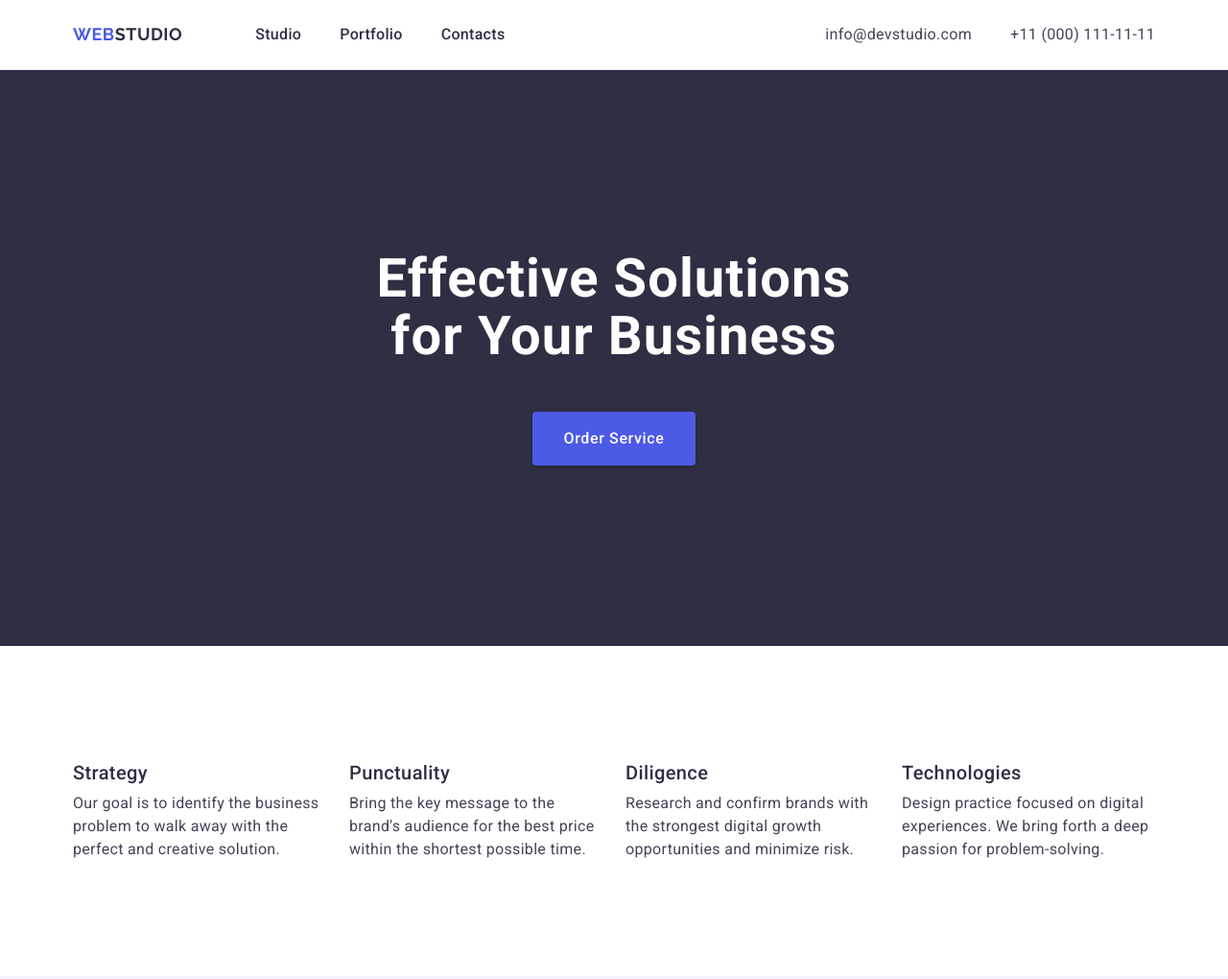
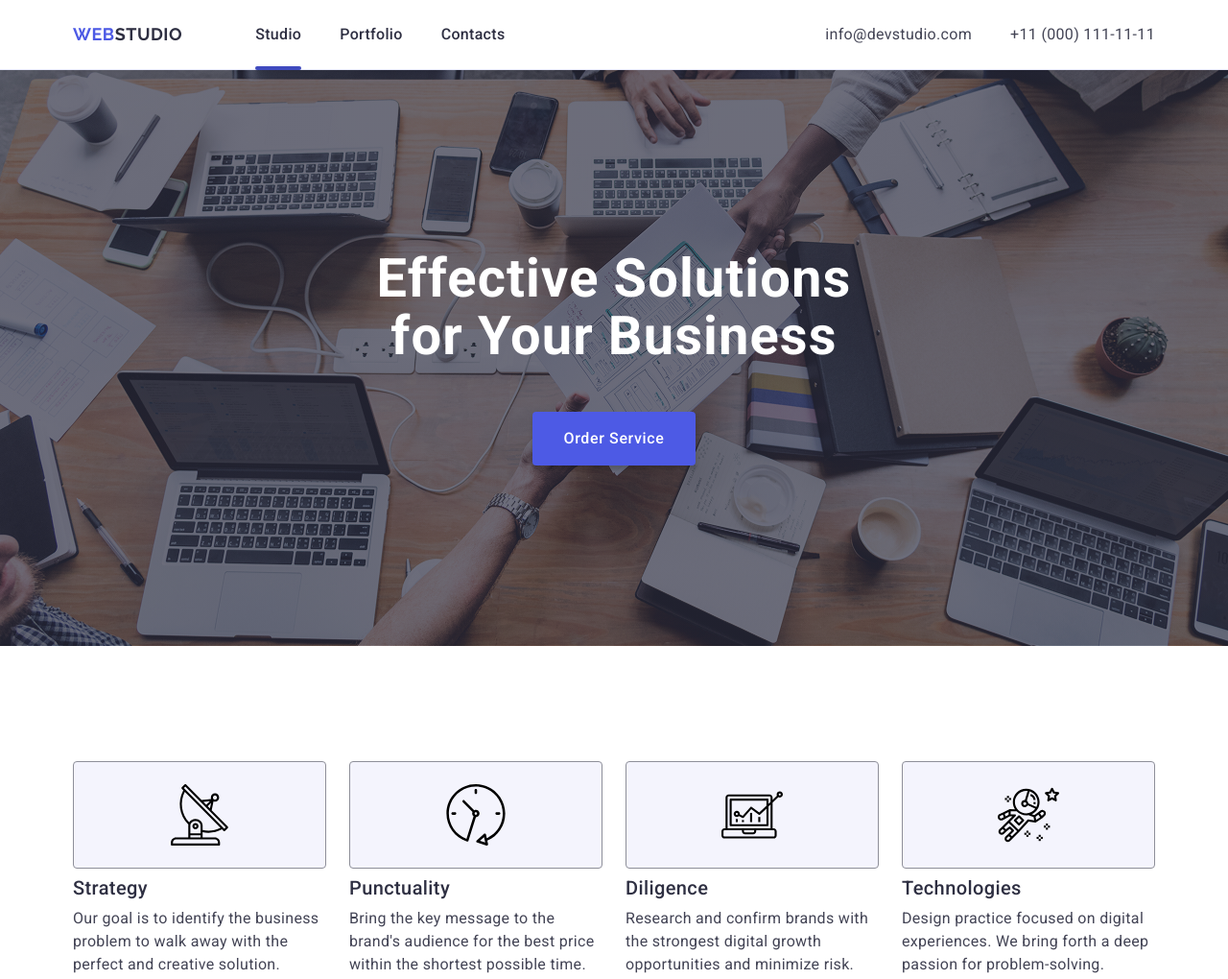
Before and after one commit to kateryna-bielianska/goit-markup-hw-04, a plain HTML site: page index.html in a window 1280 px wide. Shown: the top 1020 px of the page at 96% size. Drawn offline with nearby package versions, Linux system fonts and the light colour scheme.

Commit message:
Add icon and backgtound-color

```diff
--- a/css/styles.css
+++ b/css/styles.css
@@ -82,6 +82,17 @@ font-size: 16px;
 line-height: 1.5;
 letter-spacing: 0.02em;
 color: #2e2f42;
+position: relative;
+}
+.nav-link.current::after {
+    position: absolute;
+    border-radius: 2px;
+width: 100%;
+height: 4px;
+bottom: -1px;
+left: 0;
+background-color: #404bbf;
+content: "";
 }
 
 .contacts {
@@ -117,7 +128,16 @@ color: #434455;
 .hero-section {
 background-color:  #2e2f42;
 padding: 188px 0;
+background-image: linear-gradient(
+      rgba(46, 47, 66, 0.7),
+      rgba(46, 47, 66, 0.7)
+    ), url(../images/people-office\ 1.jpg);
+background-repeat: no-repeat;
+background-position: center;
+background-size: cover;
+
 }
+
 
 .hero-title {
 font-weight: 700;
@@ -167,6 +187,22 @@ display: block;
   clip-path: inset(100%);
   clip: rect(0 0 0 0);
   overflow: hidden;
+}
+
+.features-item-icon {
+    display: flex;
+    border: 1px solid #8e8f99;
+border-radius: 4px;
+width: 264px;
+height: 112px;
+background-color: #f4f4fd;
+justify-content: center;
+align-items: center;
+margin-bottom: 8px;
+}
+
+.features-svg {
+
 }
 
 .features-list {
--- a/index.html
+++ b/index.html
@@ -25,7 +25,7 @@
       <nav class="header-nav">
         <a class="logo header-logo" href="./index.html">Web<span class="logo-part">Studio</span></a>
         <ul class="nav-list">
-          <li class="nav-item"><a class="nav-link" href="./index.html">Studio</a></li>
+          <li class="nav-item"><a class="nav-link current" href="./index.html">Studio</a></li>
           <li class="nav-item"><a class="nav-link" href="#">Portfolio</a></li>
           <li class="nav-item"><a class="nav-link" href="#">Contacts</a></li>
         </ul>
@@ -52,6 +52,11 @@
         <h2 class="features-title visually-hidden">Our Features</h2>
         <ul class="features-list">
           <li class="features-item">
+            <div class="features-item-icon">
+  <svg class="features-svg" width="64" height="112">
+    <use href="./images/icons.svg#icon-antenna-1"></use>
+  </svg>
+</div>
             <h3 class="features-subtitle">Strategy</h3>
             <p class="features-text">
               Our goal is to identify the business problem to walk away with the
@@ -59,6 +64,8 @@
             </p>
           </li>
           <li class="features-item">
+            <div class="features-item-icon">
+              <svg class="features-svg" width="64" height="112"><use href="./images/icons.svg#icon-clock-1"></use></svg></div>
             <h3 class="features-subtitle">Punctuality</h3>
             <p class="features-text">
               Bring the key message to the brand's audience for the best price
@@ -66,6 +73,7 @@
             </p>
           </li>
           <li class="features-item">
+            <div class="features-item-icon"><svg class="features-svg" width="64" height="112"><use href="./images/icons.svg#icon-diagram-1"></use></svg></div>
             <h3 class="features-subtitle">Diligence</h3>
             <p class="features-text">
               Research and confirm brands with the strongest digital growth
@@ -73,6 +81,7 @@
             </p>
           </li>
           <li class="features-item">
+             <div class="features-item-icon"><svg class="features-svg" width="64" height="112"><use href="./images/icons.svg#icon-astronaut-1"></use></svg></div>
             <h3 class="features-subtitle">Technologies</h3>
             <p class="features-text">
               Design practice focused on digital experiences. We bring forth a
```
Also changed, not shown: images/icons.svg (added), images/people-office 1.jpg (added).
